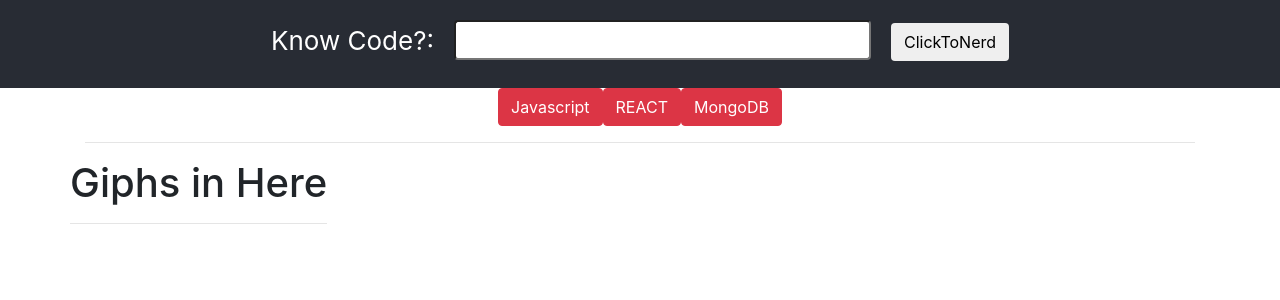
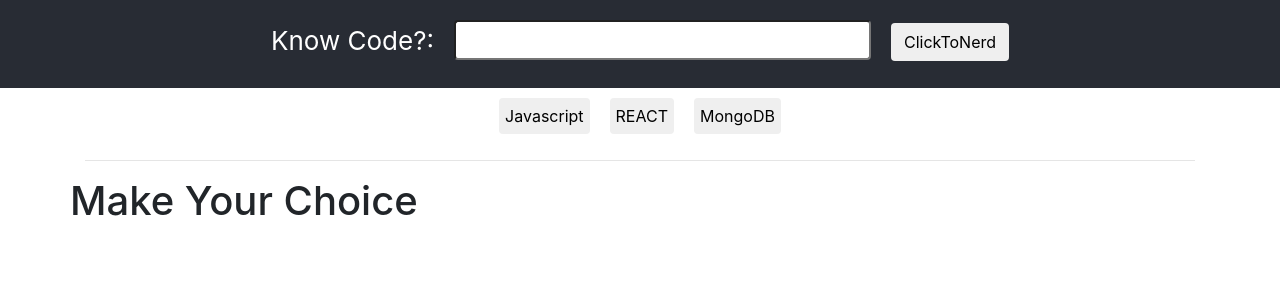
Before and after one commit to djibba22/giphtacular, a React (Create React App) app: page / in a window 1280 px wide. Shown: the top 300 px of the page. Built offline with nearby package versions, Linux system fonts and the light colour scheme.

Commit message:
giphs pausing completed

```diff
--- a/src/App.css
+++ b/src/App.css
@@ -16,6 +16,15 @@
 .App-link {
   color: #61dafb;
 }
+.giph_div{
+  height: 200px;
+  width:300px;
+  margin:15px;
+
+  border-radius: 4px;
+  overflow: auto;
+  float:left;
+}
 
 @keyframes App-logo-spin {
   from {
--- a/src/App.js
+++ b/src/App.js
@@ -9,7 +9,8 @@ class App extends React.Component  {
     super(props);
     this.state = {
       value: '',
-      giphButtons:["Javascript","REACT","MongoDB"]
+      giphButtons:["Javascript","REACT","MongoDB"],
+      data: null,
     };
 
     this.handleChange = this.handleChange.bind(this);
@@ -31,8 +32,12 @@ class App extends React.Component  {
 
   // click function that makes a call to the api
   handleClick(props){
-    alert("Looking for "+ props.text+" giphs.");
+    fetch("http://api.giphy.com/v1/gifs/search?q=" + props.text + "&api_key=BkaUZZWcFij6J7AoQj3WtPb1R2p9O6V9&limit=10")
+      .then(response => response.json())
+      .then(data => this.setState({ data }));
+    console.log(this.state.data);
   }
+
   render(){
     return (
       <div className="App">
@@ -51,11 +56,13 @@ class App extends React.Component  {
                 this.state.giphButtons.map((val,i) => {
                   // eslint-disable-next-line no-unused-expressions
                   return(
-                  <Button
-                    text={val}
-                    key={i}
-                    clickHandler={this.handleClick.bind(this)}
-                  />
+
+                      <Button
+                        text={val}
+                        key={i}
+                        clickHandler={this.handleClick.bind(this)}
+                      />
+
                   )
                 })
               }
@@ -64,8 +71,42 @@ class App extends React.Component  {
             </div>
             <div className="row">
             <div className="col-md-12 gifs">
-            <h1>Giphs in Here</h1>
-              <hr/>
+             {/* Map over data and display the gifs */}
+
+                {this.state.data != null ?
+                  this.state.data.data.map(function (item,i){
+                    return(
+                      <div className="giph_div" key={i}>
+                        <img
+                          data-state="still"
+                          data-still={item.images.fixed_height_still.url}
+                          data-animate={item.images.fixed_height.url}
+                          key={i}
+                          alt=""
+                          src={item.images.fixed_height_still.url}
+                          onClick={(e) => {
+                            //Check for still
+                            if(e.target.getAttribute("data-state") === "still"){
+                              //make it animate
+                            e.target.setAttribute("src",e.target.getAttribute("data-animate"))
+                            e.target.setAttribute("data-state","animate")
+                            console.log(e.target.getAttribute("data-state"))
+                            }
+                            else{
+                              //Make it still
+                              e.target.setAttribute("src",e.target.getAttribute("data-still"))
+                              e.target.setAttribute("data-state","still")
+                              console.log(e.target.getAttribute("data-state"))
+                            }
+                          }}
+                        />
+                      </div>
+                    )
+                  })
+                : <h1>Make Your Choice</h1>
+              }
+
+
             </div>
           </div>
           </div>
--- a/src/components/Button/Button.css
+++ b/src/components/Button/Button.css
@@ -0,0 +1,4 @@
+.giph_button{
+    margin:10px;
+    padding:5px;
+}
--- a/src/components/Button/Button.js
+++ b/src/components/Button/Button.js
@@ -1,9 +1,11 @@
 import React from "react";
+import './Button.css';
+
 
 function Button (props) {
     return(
      <button
-     className="btn btn-danger"
+     className="btn btn-default giph_button"
      onClick={() => props.clickHandler(props)}>
      {props.text}
      </button>
```
